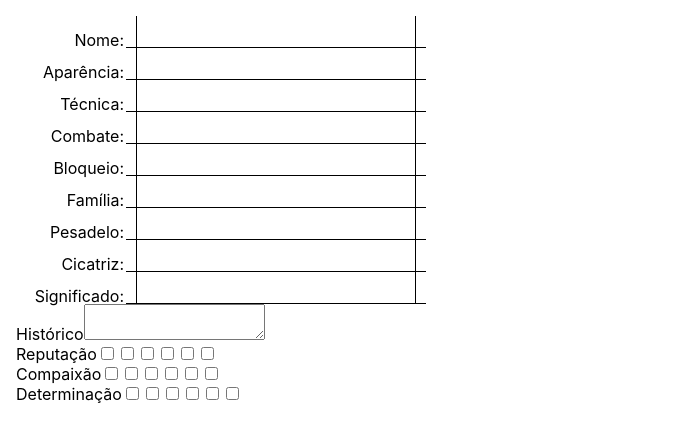
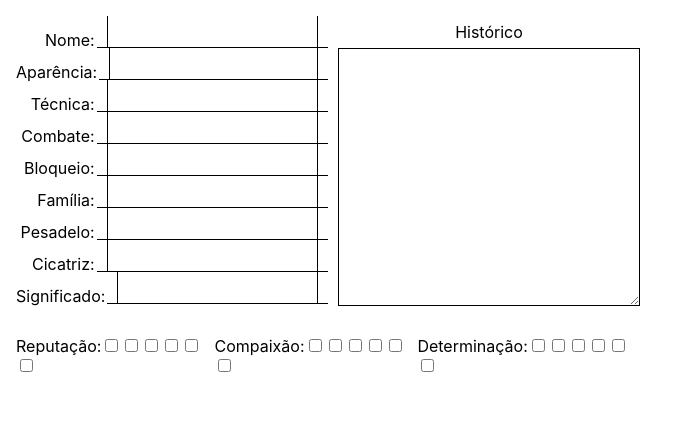
Before and after one commit to hack-and-slash/ronin, a React (Create React App) app: page / in a window 1280 px wide. Shown: the top 442 px of the page, without its empty margins (0-686 px from the left). Built offline with nearby package versions, Linux system fonts and the light colour scheme.

Commit message:
Fix fields position

```diff
--- a/src/components/CharacterFields.js
+++ b/src/components/CharacterFields.js
@@ -7,7 +7,8 @@ import TextInput from './Fields/TextInput';
 import styles from './CharacterFields.module.css';
 
 const CharacterFields = () => (
-  <>
+  <section className={styles.characterFields}>
+    <div className={styles.backgroundFields}>
       <div className={styles.fields}>
         <TextInput label="Nome:" name="nome" />
         <TextInput label="Aparência:" name="aparencia" />
@@ -19,12 +20,14 @@ const CharacterFields = () => (
         <TextInput label="Cicatriz:" name="cicatriz" />
         <TextInput label="Significado:" name="significado" />
       </div>
+      <div className={styles.history}>
+        <label className={styles.historyLabel}>Histórico</label>
+        <Field name="historico" component="textarea" className={styles.historyField} />
+      </div>
+    </div>
+    <div className={styles.checkboxes}>
       <div>
-    <label>Histórico</label>
-    <Field name="historico" component="textarea" />
-  </div>
-  <div>
-    <label>Reputação</label>
+        <label>Reputação:</label>
         <Checkbox name="reputacao" type="checkbox" value="1" />
         <Checkbox name="reputacao" type="checkbox" value="2" />
         <Checkbox name="reputacao" type="checkbox" value="3" />
@@ -33,7 +36,7 @@ const CharacterFields = () => (
         <Checkbox name="reputacao" type="checkbox" value="6" />
       </div>
       <div>
-    <label>Compaixão</label>
+        <label>Compaixão:</label>
         <Checkbox name="compaixao" type="checkbox" value="1" />
         <Checkbox name="compaixao" type="checkbox" value="2" />
         <Checkbox name="compaixao" type="checkbox" value="3" />
@@ -42,7 +45,7 @@ const CharacterFields = () => (
         <Checkbox name="compaixao" type="checkbox" value="6" />
       </div>
       <div>
-    <label>Determinação</label>
+        <label>Determinação:</label>
         <Checkbox name="determinacao" type="checkbox" value="1" />
         <Checkbox name="determinacao" type="checkbox" value="2" />
         <Checkbox name="determinacao" type="checkbox" value="3" />
@@ -50,7 +53,8 @@ const CharacterFields = () => (
         <Checkbox name="determinacao" type="checkbox" value="5" />
         <Checkbox name="determinacao" type="checkbox" value="6" />
       </div>
-  </>
+    </div>
+  </section>
 );
 
 export default CharacterFields;
--- a/src/components/CharacterFields.module.css
+++ b/src/components/CharacterFields.module.css
@@ -1,3 +1,36 @@
+.characterFields {
+  width: 50%;
+}
+
+.backgroundFields {
+  display: flex;
+}
+
 .fields {
   width: 400px;
 }
+
+.history {
+  margin-left: 20px;
+  width: 400px;
+}
+
+.historyLabel {
+  display: block;
+  width: 100%;
+  text-align: center;
+  padding: 6px;
+}
+
+.historyField {
+  width: 100%;
+  height: calc(100% - 30px);
+  display: block;
+  border: 1px solid #000;
+}
+
+.checkboxes {
+  display: flex;
+  margin: 32px 0;
+  justify-content: space-around;
+}
```
Lines whose indentation alone changed are shown as unchanged.
